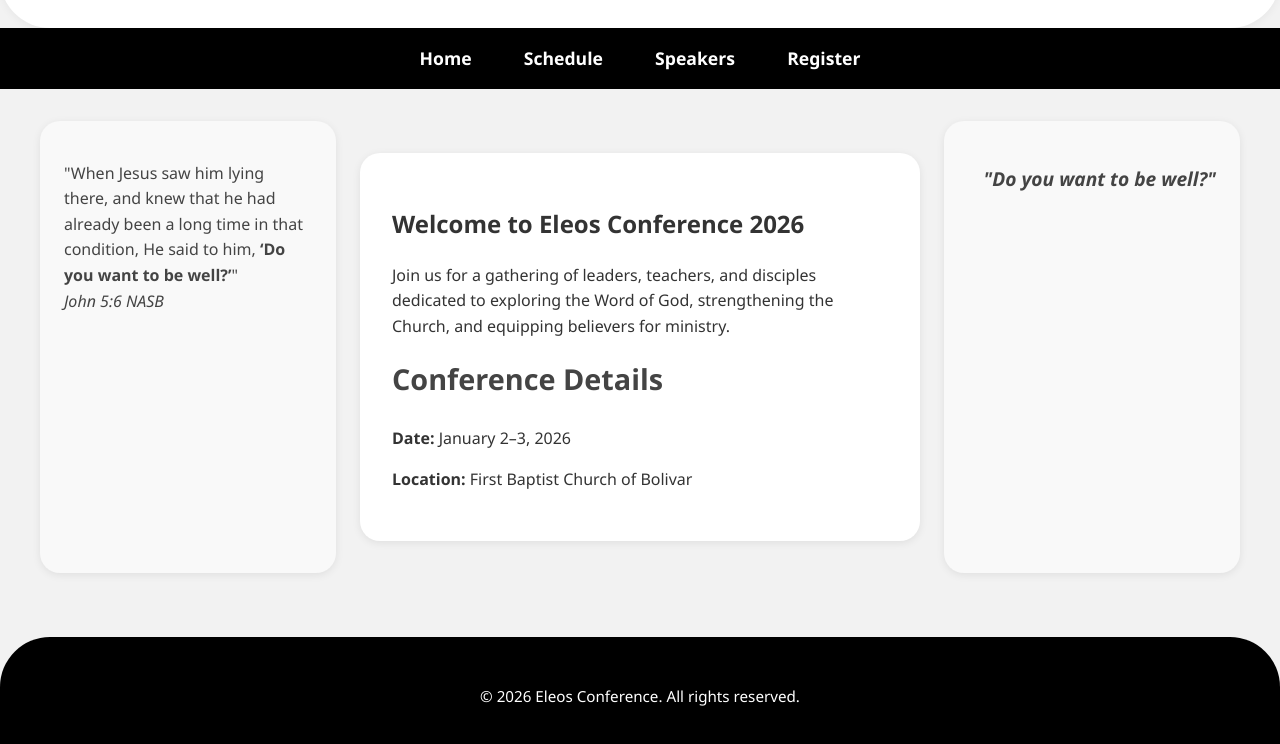
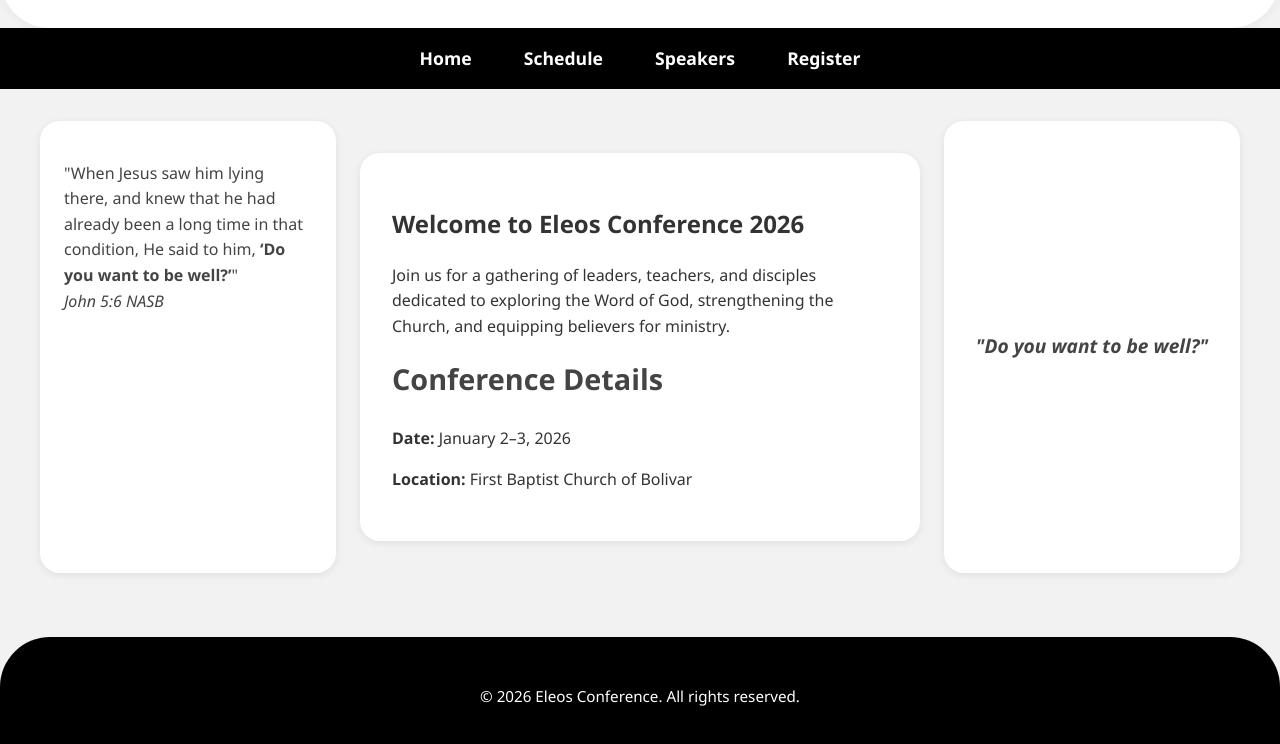
Before and after one commit to adamrimmer865-arch/eleos-conference-2026, a plain HTML site: page index.html in a window 1280 px wide. Shown: the part 502-1246 px from the top of the page. Drawn offline with Linux system fonts and the light colour scheme.

Commit message:
Update style.css

```diff
--- a/style.css
+++ b/style.css
@@ -272,36 +272,42 @@ footer {
 /* Layout with sidebars */
 .with-sidebars {
   display: flex;
+  align-items: stretch; /* make all three equal height */
   gap: 1.5rem;
   max-width: 1200px;
   margin: 2rem auto;
   padding: 0 1rem;
 }
 
-/* Sidebar boxes - always styled as cards */
 .sidebar {
   flex: 1;
-  background: #f9f9f9;
+  background: #fff; /* match center card */
   padding: 1.5rem;
   border-radius: 20px;
   box-shadow: 0 2px 8px rgba(0,0,0,0.08);
   font-size: 1rem;
   color: #444;
   line-height: 1.6;
+  display: flex;
+  align-items: center;
+  justify-content: center;
+  text-align: center;
 }
 
 .sidebar.left {
   text-align: left;
+  justify-content: flex-start; /* align scripture left */
+  align-items: flex-start;
 }
 
 .sidebar.right {
-  text-align: right;
   font-style: italic;
   font-size: 1.2rem;
   font-weight: bold;
+  text-align: center;
 }
 
-/* Main card stays centered and larger */
+/* Main card */
 .with-sidebars .card {
   flex: 2;
   background: #fff;
@@ -317,5 +323,7 @@ footer {
   }
   .sidebar {
     text-align: center;
+    align-items: center;
+    justify-content: center;
   }
 }
```
